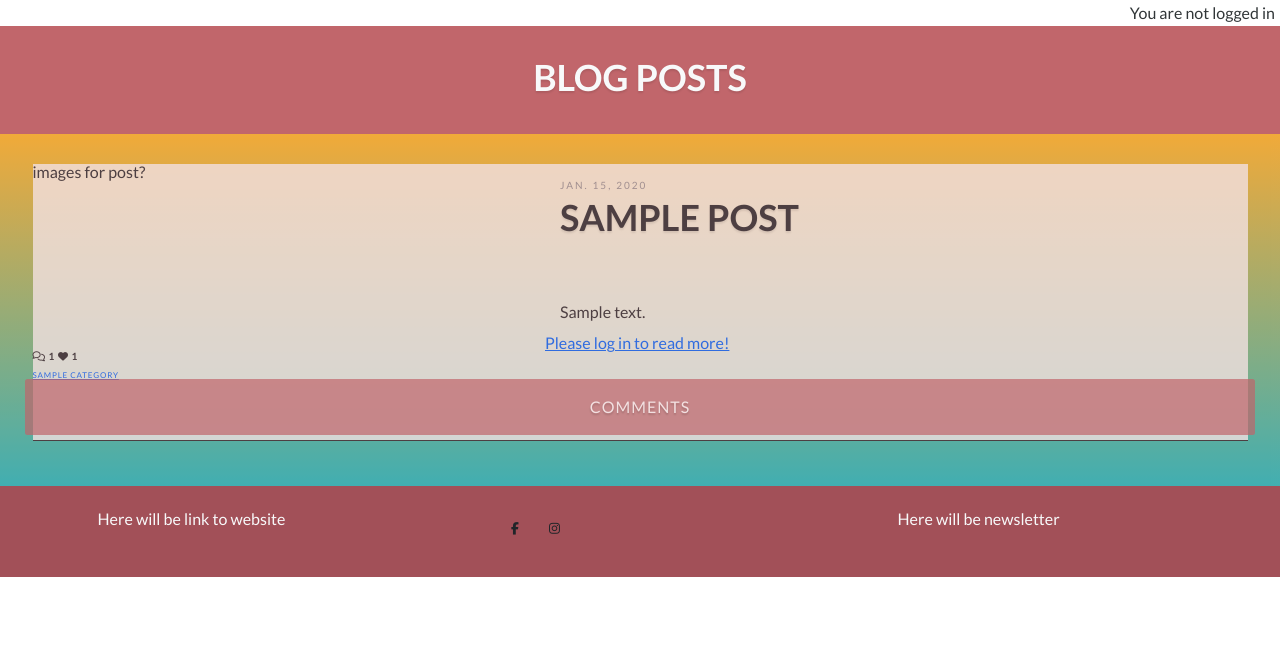
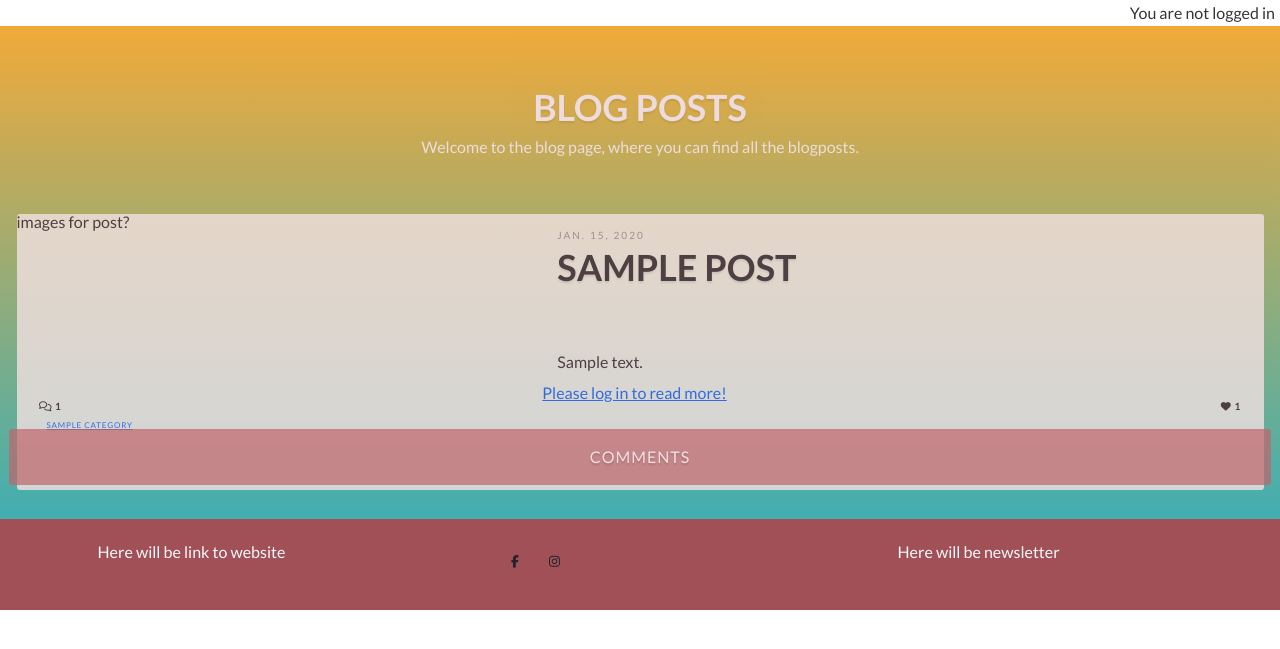
Before and after one commit to Annibor/the-poster-blog, a Django app: page /blog/ in a window 1280 px wide. Shown: the part 132-781 px from the top of the page. Run offline with Django 5.2, Linux system fonts and the light colour scheme; data comes from the database, SQL or seed files in the repository; tables that the repository leaves empty hold one stand-in row (values such as "Sample post"); some libraries are stand-ins or nearby versions.

Commit message:
Moved blog post heading for beter looking with background, logged in message styled with colors #29 #31

```diff
--- a/blog/templates/blog/blog.html
+++ b/blog/templates/blog/blog.html
@@ -4,16 +4,15 @@
 {% load crispy_forms_tags %}
 
 
-<div class="">
-  <div class="background-color text-light" >
-    <div class="row align-items-center text-center justify-content-center p-5">
-      <h2>Blog posts</h2>
-    </div>
-  </div>
-</div>
 <section class="background-color" >
   <div class="background-gradient">
     <div class="px-1">
+      <div class="text-light" >
+        <div class="row align-items-center text-center justify-content-center p-5">
+          <h2 class="mt-5">Blog posts</h2>
+          <p class="p-2">Welcome to the blog page, where you can find all the blogposts.</p>
+        </div>
+      </div>
       <div class="row">
         {% for post in post_list %}
         <div class="col-md-12 mb-4 mx-auto">
@@ -34,11 +33,12 @@
                 <a href="{% url 'account_login' %}?next={{ request.path }}">Please log in to read more!</a>
                 {% endif %}
               </div>
-              <div class="likes-comments mb-2">
-                <i class="far fa-comments mb-2"></i> {{ post.approved_comments_count }}
-                <i class="fas fa-heart mb-2"></i> {{ post.post_likes.count }}
+              <div class="likes-comments px-5 mb-2">
+                <div><i class="far fa-comments mb-2"></i> {{ post.approved_comments_count }}</div>
+                <div><i class="fas fa-heart mb-2"></i> {{ post.post_likes.count }}</div>
               </div>
-              <div class="cat-style">
+              <div class="category-like">
+                <div class="cat-style px-5">
                   <div>
                     {% for category in post.categories.all %} {% if category.name %}
                     <a href="{% url 'blog:category_posts' category.slug  %}">
@@ -47,7 +47,7 @@
                     {% endif %} {% endfor %}
                   </div>
                 </div>
-              <div>
+                <div class="like-btn">
                   {% if user.is_authenticated %}
                 <form action="{% url 'blog:like_post' post.slug %}" method="post">
                   {% csrf_token %}
@@ -61,7 +61,7 @@
                 </form>
                 {% endif %}
                 </div>
-
+              </div>
               <!-- Button trigger modal -->
               <button type="button" class="btn btn-comments mb-2 mx-auto py-4 btn-font " data-bs-toggle="modal" data-bs-target="#CommentsModal{{ post.id }}">
                 Comments
--- a/static/css/style.css
+++ b/static/css/style.css
@@ -174,8 +174,8 @@ h2 {
 
 /* -- Blog posts list -- */
 .blog-post-cont {
-  margin: 3rem;
-  border-bottom: 1px solid;
+  margin: 1.4rem;
+  border-radius: 3px;
 }
 
 .date {
@@ -195,16 +195,35 @@ h2 {
   letter-spacing: 0.08rem;
   text-transform: uppercase;
   font-weight: bold;
+  display: flex;
+  justify-content: space-between;
+  margin: 0 auto;
 }
 .cat-style {
   text-transform: uppercase;
   font-size: 0.8rem;
   letter-spacing: 0.08rem;
   color: #999;
+
 }
 
 .post-content {
   font-size: 1.6rem;
+}
+
+.category-like{
+  display: flex;
+  justify-content: space-between;
+  margin: 0 auto;
+
+}
+
+.like-btn {
+  cursor: pointer;
+  display: flex;
+  justify-content: end;
+  font-size: 1.8;
+  padding-right: 1rem;
 }
 
 .btn-comments {
--- a/templates/base.html
+++ b/templates/base.html
@@ -136,7 +136,7 @@
     </div>
     <main>
       {% if user.is_authenticated %}
-      <p class="text-end m-2">Welcome back {{ user }}</p>
+      <p class="text-end background-color text-light m-0 p-2">Welcome back {{ user }}</p>
       {% else %}
       <p class="text-end m-2">You are not logged in</p>
       {% endif %} {% block content %} {% endblock %}
```
Lines whose indentation alone changed are shown as unchanged.
